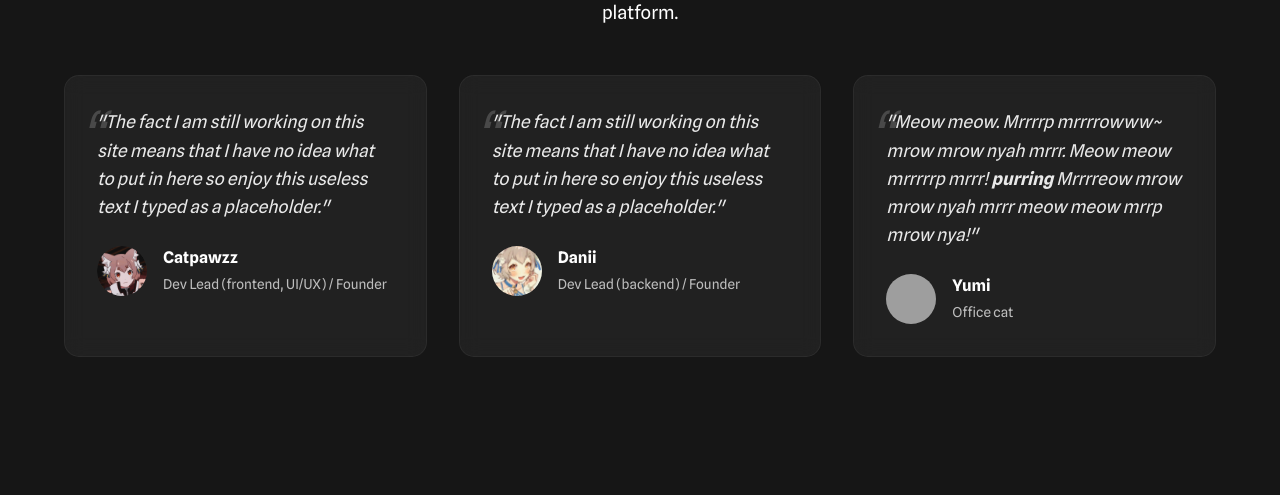
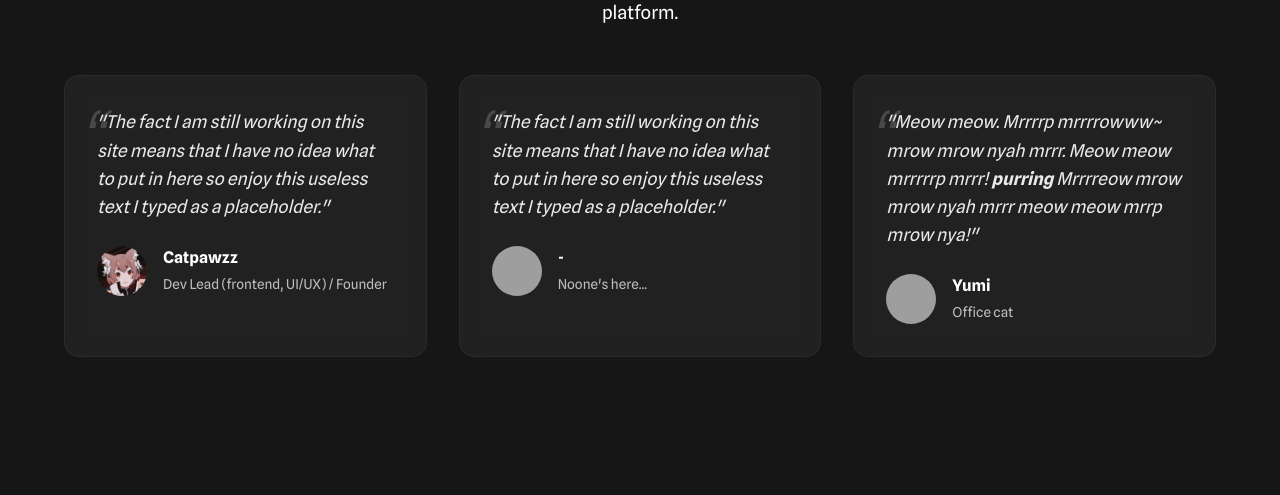
Before and after one commit to astrakit/main-website, a PHP site: page / in a window 1280 px wide. Shown: the part 2948-3443 px from the top of the page. Run offline with PHP 8.4, Linux system fonts and the light colour scheme; grey boxes are pictures that could not be loaded.

Commit message:
Remove placeholder user information and update social media link

```diff
--- a/index.php
+++ b/index.php
@@ -134,10 +134,10 @@
                 <div class="testimonial-card">
                     <p class="quote">"The fact I am still working on this site means that I have no idea what to put in here so enjoy this useless text I typed as a placeholder."</p>
                     <div class="user-info">
-                        <img src="src/images/danii.png" alt="User Avatar">
+                        <img src="src/images/-.png" alt="User Avatar">
                         <div>
-                            <h4>Danii</h4>
-                            <span>Dev Lead (backend) / Founder</span>
+                            <h4>-</h4>
+                            <span>Noone's here...</span>
                         </div>
                     </div>
                 </div>
@@ -196,7 +196,7 @@
                     <h4>Find us online</h4>
                     <div class="social-icons">
                         <a href="https://cat-space.net/@astrakit" style="text-decoration: none;"><i class="fab fa-mastodon"></i></a>
-                        <a href="https://app.astrakit.cc/@astrakit" style="text-decoration: none;"><img src="/src/images/favicon.png" alt="Favicon" style="height: 16px; width: 16px; vertical-align: middle;"></a>
+                        <a href="https://api.astrakit.cc/@astrakit" style="text-decoration: none;"><img src="/src/images/favicon.png" alt="Favicon" style="height: 16px; width: 16px; vertical-align: middle;"></a>
                     </div>
                 </div>
                 <form class="contact-form">
```
Also changed, not shown: src/images/danii.png (deleted).
